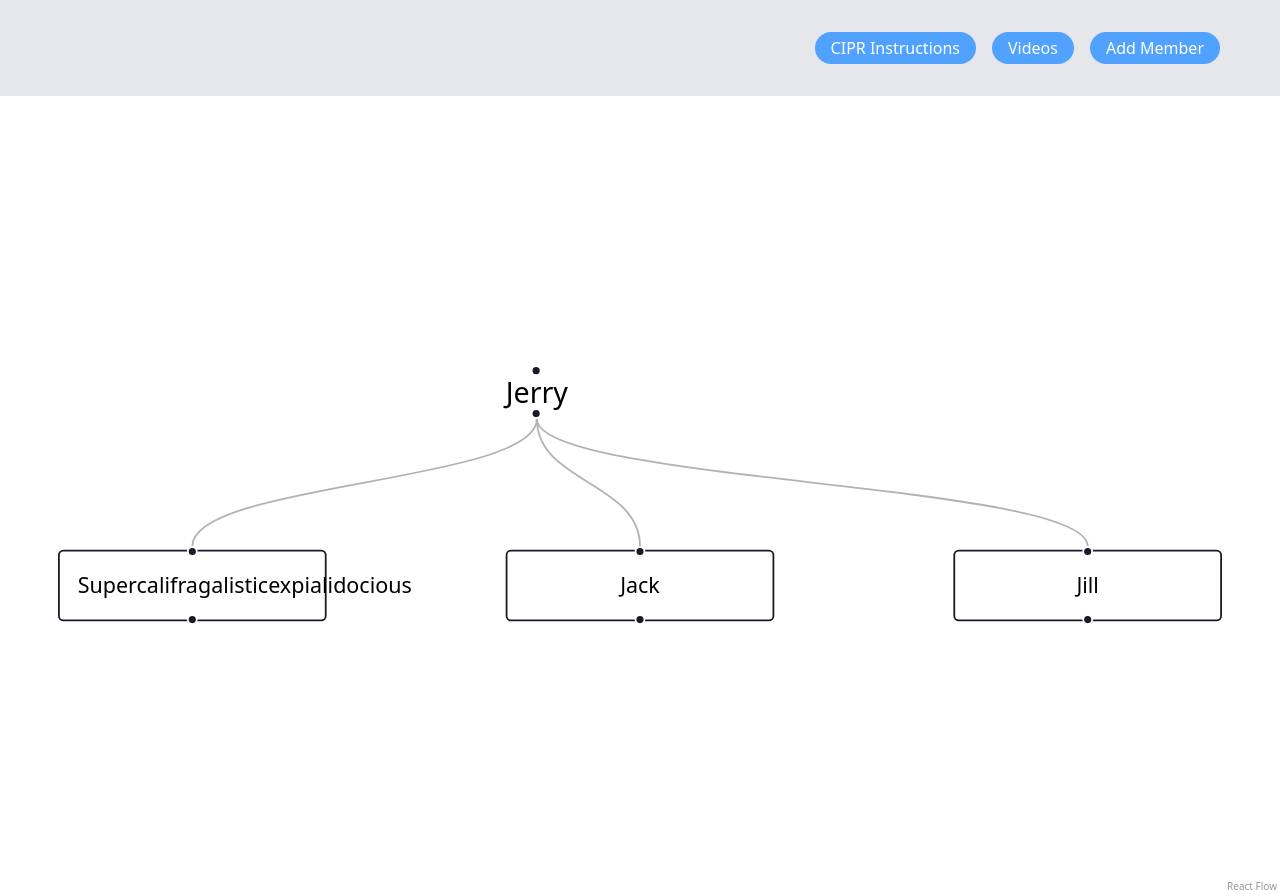
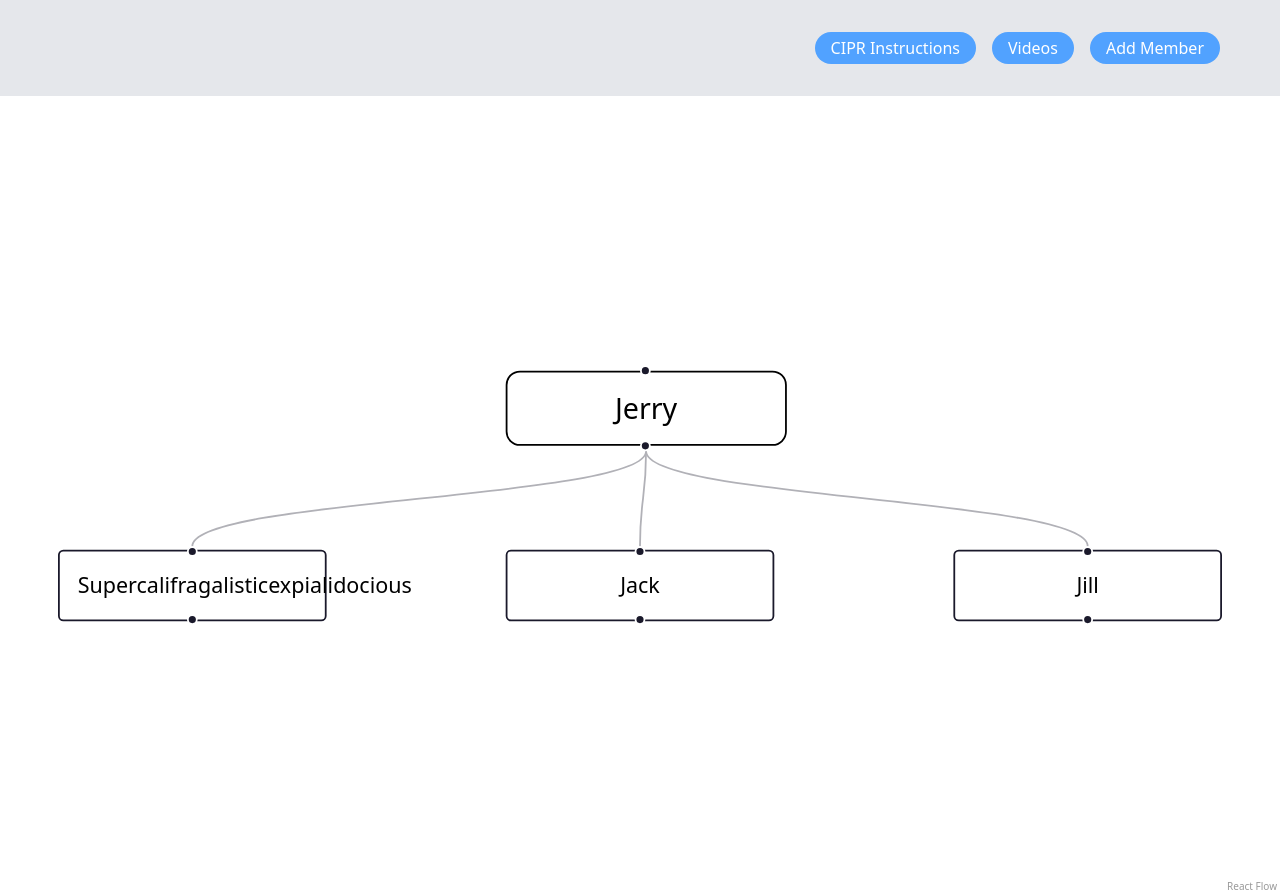
Before and after one commit to RusselllN/Tree, a React (Vite) app in the folder frontend/: page / in a window 1280 px wide. Built offline with nearby package versions, Linux system fonts and the light colour scheme.

Commit message:
made a border for custom node and added comments

```diff
--- a/frontend/src/App.tsx
+++ b/frontend/src/App.tsx
@@ -1,7 +1,7 @@
 import { useState, useCallback } from 'react';
 import { ReactFlow, applyNodeChanges, applyEdgeChanges, addEdge } from '@xyflow/react';
 import '@xyflow/react/dist/style.css';
-import { Position, Handle } from '@xyflow/react';
+import { Position, Handle } from '@xyflow/react'; // for connecting nodes
 
 const initialNodes = [
   { id: 'n1', type: 'employee', position: { x: 0, y: 0 }, data: { label: 'Jerry' } },
@@ -15,6 +15,7 @@ const initialEdges = [
   { id: 'n1-n4', source: 'n1', target: 'n4' }
 ];
 
+// example node connector syntax
 export function TextUpdaterNode(props) {
   const onChange = useCallback((evt) => {
     console.log(evt.target.value);
@@ -30,6 +31,7 @@ export function TextUpdaterNode(props) {
   );
 }
 
+// Employee Nodes
 export function EmployeeOptions() {
   const onNodesChange = useCallback(
     (changes) => setNodes((nodesSnapshot) => applyNodeChanges(changes, nodesSnapshot)),
@@ -45,7 +47,9 @@ export function EmployeeOptions() {
   );
   return(
     <div className='button-person'>
-      <div className="hover"><button onClick={() => alert(1)}>Jerry</button></div>
+      <div className="border rounded-lg px-15 py-2">
+        <button onClick={() => alert(1)}>Jerry</button>
+      </div>
       <Handle type="target" position={Position.Top} />
       <Handle type="source" position={Position.Bottom} />
     </div>
@@ -55,11 +59,14 @@ export function EmployeeOptions() {
 
 
 
+
+
+// Build Nodes
 export default function App() {
   const [nodes, setNodes] = useState(initialNodes);
   const [edges, setEdges] = useState(initialEdges);
 
-
+  // custom node types
   const nodeTypes = {
     textUpdater: TextUpdaterNode,
     employee: EmployeeOptions,
```
